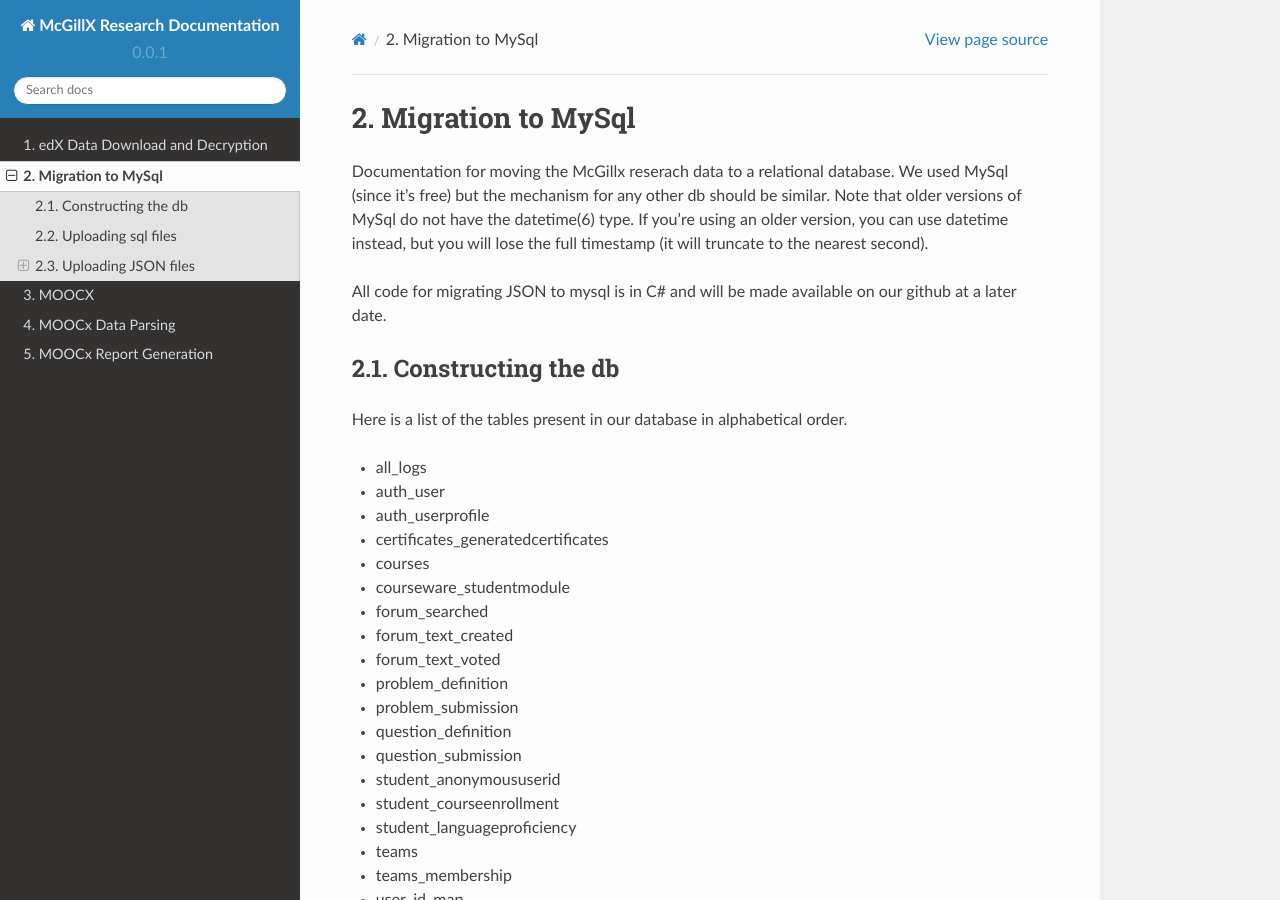
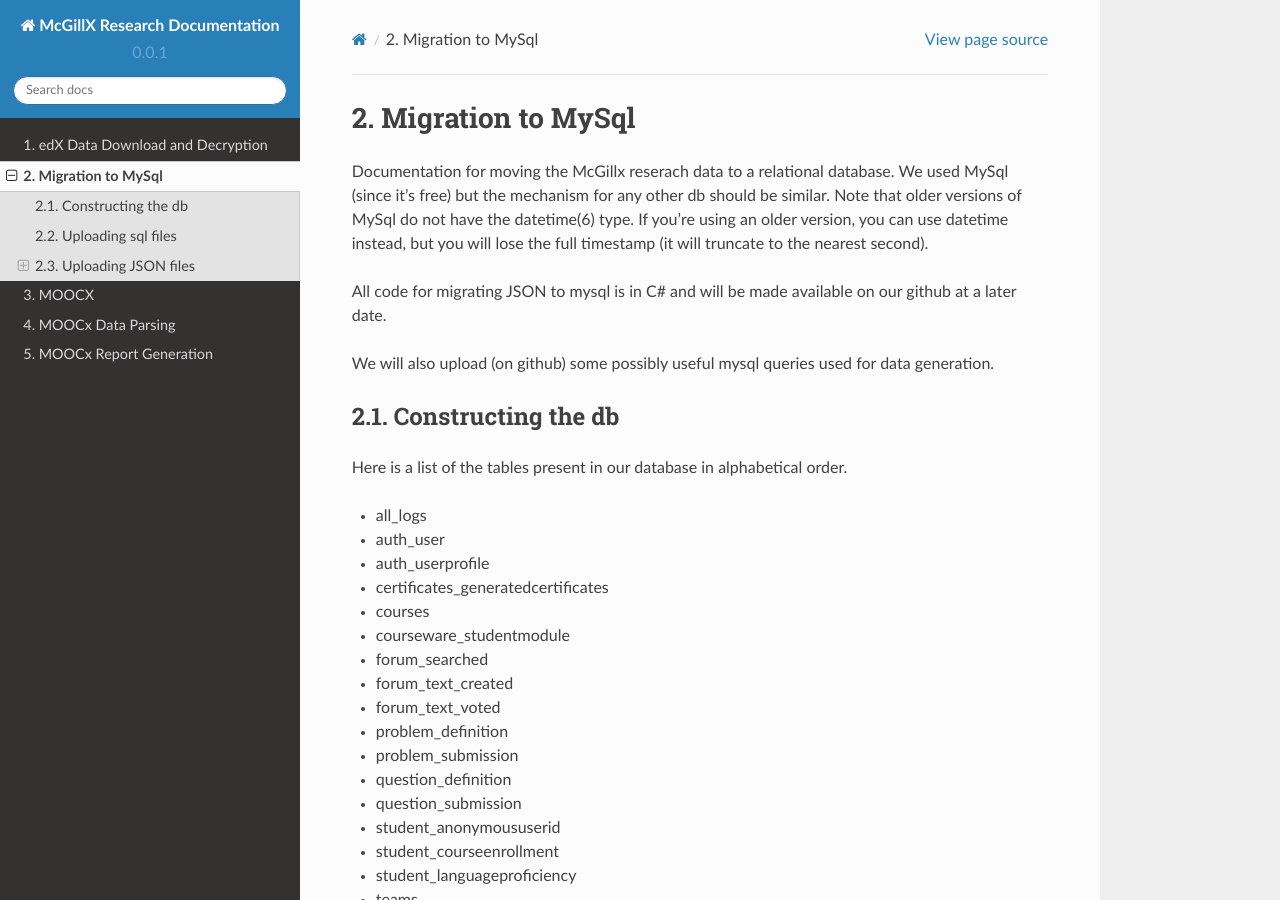
Before and after one commit to McGillX/mcgillx-research-documentation, a Sphinx documentation site: the page built from docs/source/rstfiles/edx_relational_db_migration.rst, in a window 1280 px wide and 900 px high. Built offline with Sphinx 7.4.7 and the Read the Docs theme 2.0.0, drawn with Linux system fonts in a browser that asks for light colours; pages that are not in the unit, such as notebooks, are missing from menus.

Commit message:
Update edx_relational_db_migration.rst

```diff
--- a/docs/source/rstfiles/edx_relational_db_migration.rst
+++ b/docs/source/rstfiles/edx_relational_db_migration.rst
@@ -4,6 +4,8 @@
 We used MySql (since it's free) but the mechanism for any other db should be similar. Note that older versions of MySql do not have the datetime(6) type. If you're using an older version, you can use datetime instead, but you will lose the full timestamp (it will truncate to the nearest second).
 
 All code for migrating JSON to mysql is in C# and will be made available on our github at a later date.
+
+We will also upload (on github) some possibly useful mysql queries used for data generation.
 
 
 Constructing the db
```
